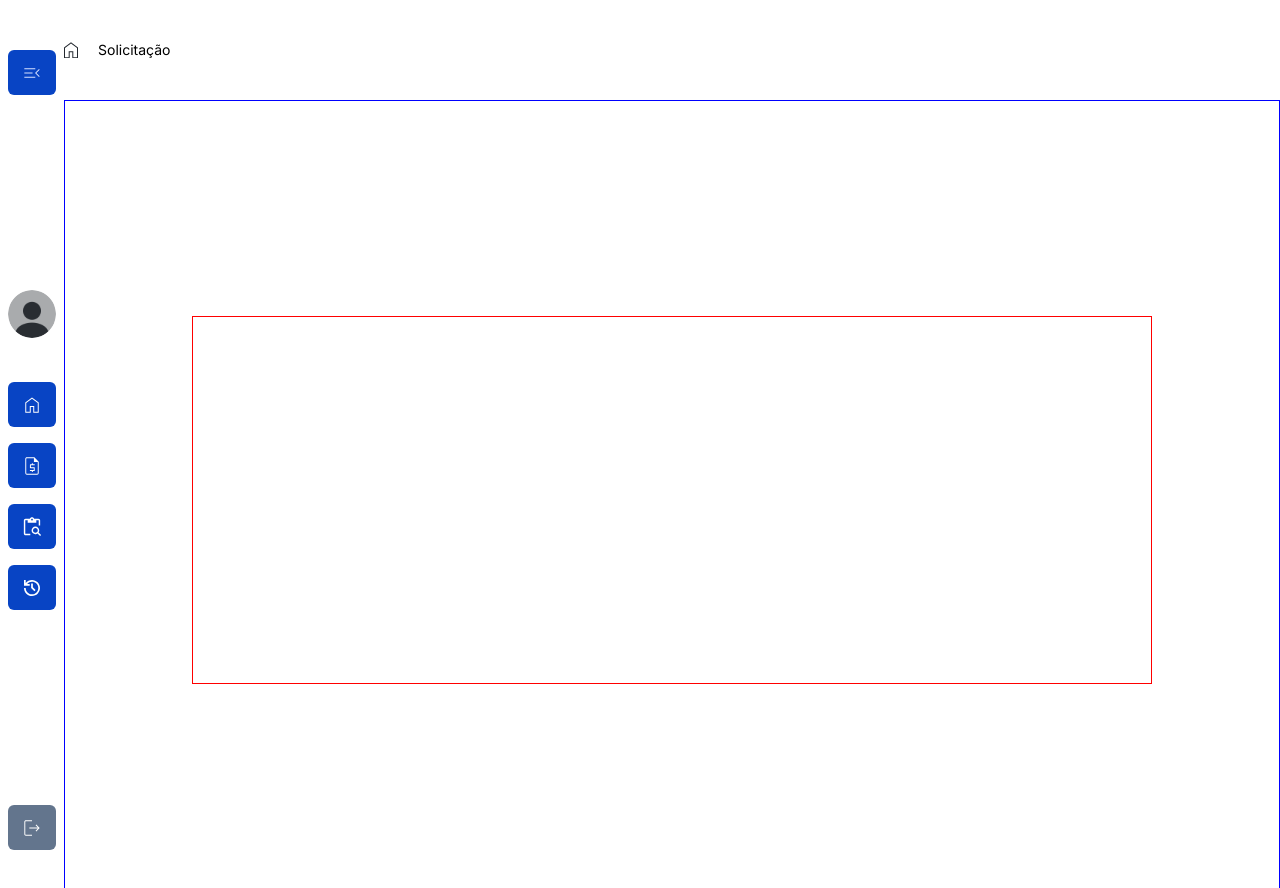
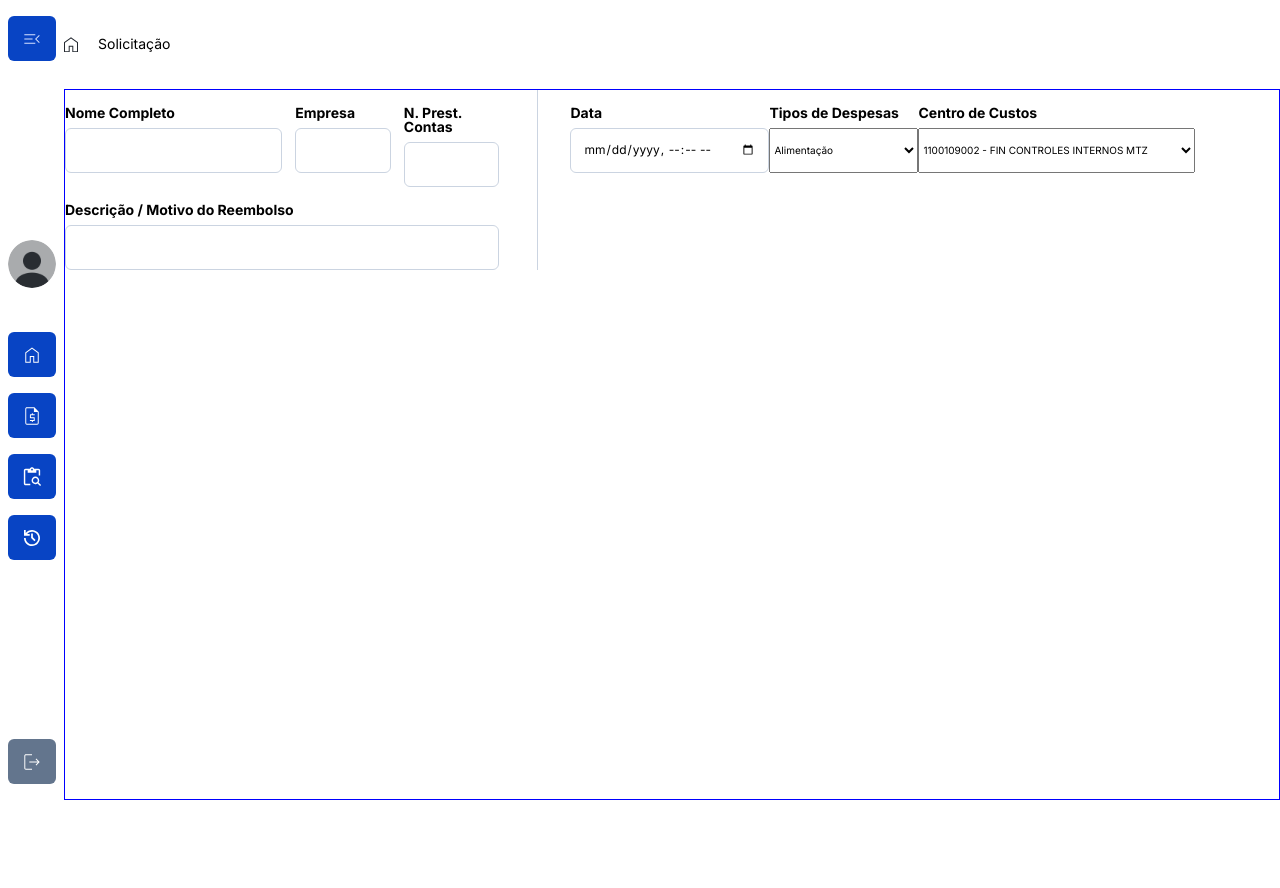
Before and after one commit to rosadevsolutions/2025-vainaweb-sispar, a React (Vite) app: page /solicitacao in a window 1280 px wide. Shown: the top 888 px of the page. After the commit the page ends 800 px from the top, so only its background shows below. Built offline with nearby package versions, Linux system fonts and the light colour scheme.

Commit message:
component solicitacao form container1

```diff
--- a/src/components/Solicitacao/Solicitacao.jsx
+++ b/src/components/Solicitacao/Solicitacao.jsx
@@ -11,6 +11,60 @@ export default function Solicitacao() {
 
         <main className={styles.main__wrapper}>
           <div className={styles.main__content}>
+            <form  className={styles.form__wrapper}>
+              <div className={styles.form__container1}>
+                <div className={`${styles.form__field} ${styles.form__field__nome}`}>
+                  <label className={styles.form__label}>Nome Completo</label>
+                  <input className={`${styles.form__input} ${styles.form__input__nome}`} type="text" name="nomeCompleto" />
+                </div>
+
+                <div className={`${styles.form__field} ${styles.form__field__empresa}`}>
+                  <label className={styles.form__label}>Empresa</label>
+                  <input className={`${styles.form__input} ${styles.form__input__empresa}`} type="text" name="empresa" />
+                </div>
+
+                <div className={`${styles.form__field} ${styles.form__field__prestacao}`}>
+                  <label className={styles.form__label}>N. Prest. Contas</label>
+                  <input className={`${styles.form__input} ${styles.form__input__prestacao}`} type="number" name="prestacaoContas" />
+                </div>
+
+                <div className={`${styles.form__field} ${styles.form__field__reembolso}`}>
+                  <label className={styles.form__label}>Descrição / Motivo do Reembolso</label>
+                  <input className={`${styles.form__input} ${styles.form__input__reembolso}`} type="text" name="descricao" />
+                </div>
+              </div>
+
+              <div className={styles.form__spacer}></div>
+
+              <div className={styles.form__container2}>
+                <div className={`${styles.form__field} ${styles.form__field__data}`}>
+                  <label className={styles.form__label}>Data</label>
+                  <input className={`${styles.form__input} ${styles.form__input__data}`} type="datetime-local" name="data" />
+                </div>
+
+                <div className={`${styles.form__field} ${styles.form__field__despesas}`}>
+                  <label className={styles.form__label}>Tipos de Despesas</label>
+                  <select className={`${styles.form__select} ${styles.form__select_despesas}`}>
+                    <option className={`${styles.form__option} ${styles.form__option__despesas}`} value="alimentacao">Alimentação</option>
+                    <option className={`${styles.form__option} ${styles.form__option__despesas}`} value="combustuivel">Combustível</option>
+                    <option className={`${styles.form__option} ${styles.form__option__despesas}`} value="conducao">Condução</option>
+                    <option className={`${styles.form__option} ${styles.form__option__despesas}`} value="estacionamento">Estacionamento</option>
+                    <option className={`${styles.form__option} ${styles.form__option__despesas}`} value="viagemAdministrativa">Viagem Administrativa</option>
+                    <option className={`${styles.form__option} ${styles.form__option__despesas}`} value="viagemOperacional">Viagem Operacional</option>
+                    <option className={`${styles.form__option} ${styles.form__option__despesas}`} value="eventosRepresentacao">Eventos de Representação</option>
+                  </select>
+                </div>
+
+                <div className={`${styles.form__field} ${styles.form__field__custos}`}>
+                  <label className={styles.form__label}>Centro de Custos</label>
+                  <select className={styles.form__select}>
+                    <option className={`${styles.form__option} ${styles.form__option__custos}`} value="controlesInternos">1100109002 - FIN CONTROLES INTERNOS MTZ</option>
+                    <option className={`${styles.form__option} ${styles.form__option__custos}`} value="vicePresidenciaFinancas">1100110002 - FIN VICE-PRESIDENCIA FINANCAS MTZ</option>
+                    <option className={`${styles.form__option} ${styles.form__option__custos}`} value="contabilidade">1100110102 - FIN CONTABILIDADE MTZ</option>
+                  </select>
+                </div>
+              </div>
+            </form>
           </div>
         </main>
       </div>
--- a/src/components/Solicitacao/Solicitacao.module.scss
+++ b/src/components/Solicitacao/Solicitacao.module.scss
@@ -1,7 +1,8 @@
 .page{
   &__wrapper{
     display: flex;
-    width: 100vw;
+    height: 100vh;
+    width: 100%;
   }
 
   &__content{
@@ -13,19 +14,90 @@
 
 .main {
   &__wrapper{
-    align-items: center;
+    align-items: flex-start;
     display: flex;
-    justify-content: center;
     height: 100vh;
     border: 1px solid blue;
   }
 
   &__content{
-    border: 1px solid red;
     display: flex;
     flex-direction: column;
     gap: 3.2rem;
-    height: 46%;
-    width: 79%;
+    width: 100%;
   }
 }
+
+.form{
+  &__wrapper{
+    display: flex;
+    width: 100%;
+  }
+
+  &__container1,
+  &__container2{
+    display: flex;
+    flex-wrap: wrap;
+  }
+
+  &__container1{
+    border-right: 0.08rem solid var(--color-grey2);
+    justify-content: space-between;
+    padding-right: 3.8rem;
+    width: 39%;
+  }
+
+  &__container2{
+    padding-left: 3.2rem;
+    width: 60%;
+  }
+
+  &__field{
+    display: flex;
+    flex-direction: column;
+    gap: 0.8rem;
+    margin-top: 1.6rem;
+
+    &__nome{
+      width: 50%;
+    }
+
+    &__empresa,
+    &__prestacao,
+    &__distkm,
+    &__valorkm,
+    &__valortaxa,
+    &__valorfaturado{
+      width: 22%;
+    }
+
+    &__reembolso{
+      width: 100%;
+    }
+
+    &__ordint,
+    &__pep,
+    &__div,
+    &__moeda{
+      width: 20%;
+    }
+  }
+
+  &__label{
+    font-size: 1.4rem;
+    font-weight: 700;
+  }
+
+  &__input{
+    border: 0.08rem solid var(--color-grey2);
+    border-radius: 0.6rem;
+    font-size: 1.2rem;
+    height: 4.5rem;
+    padding: 1.2rem;
+    width: 100%;
+  }
+
+  &__select{
+    height: 4.5rem;
+  }
+}
```
